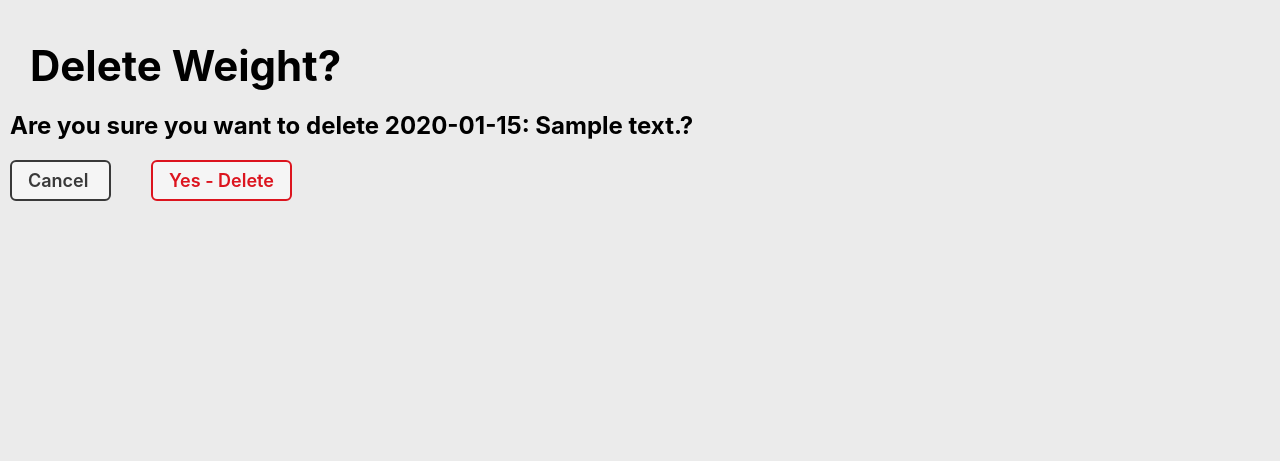
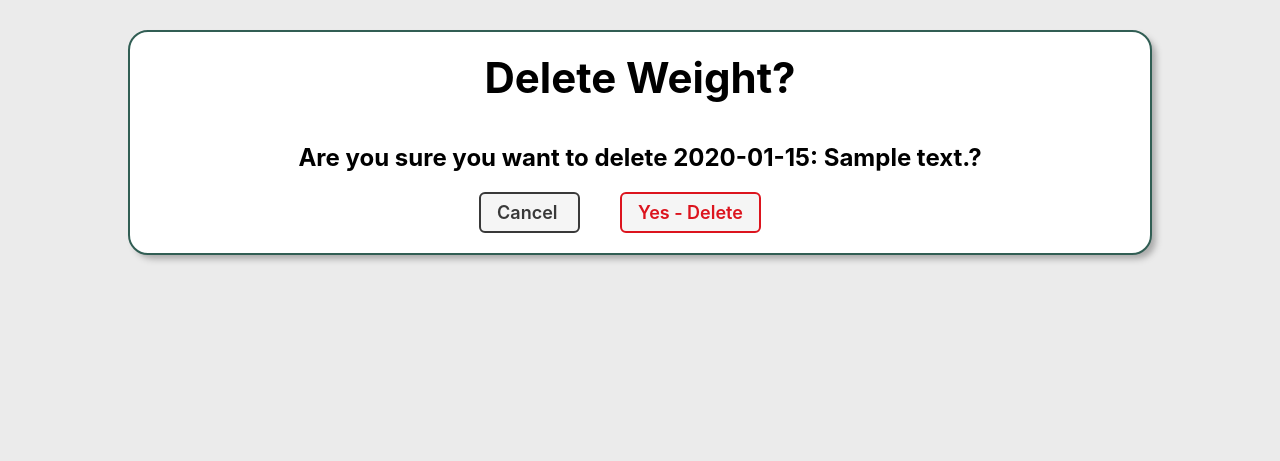
Before and after one commit to crawfordwebdev/wheres_my_dinner, a Django app: page /weight/1/delete/ in a window 1280 px wide. Shown: the part 75-536 px from the top of the page. Run offline with Django 4.2, Linux system fonts and the light colour scheme; a user stored in the database is signed in; tables that the repository leaves empty hold one stand-in row (values such as "Sample post").

Commit message:
updates form styling

```diff
--- a/main_app/static/css/form.css
+++ b/main_app/static/css/form.css
@@ -4,7 +4,7 @@
   width: 100%;
 }
 
-.animal-form-container {
+.animal-form-container, .data-form-container {
   display: flex;
   flex-direction: column;
   align-items: center;
@@ -18,12 +18,22 @@
   max-width: 1024px;
 }
 
+.data-form-container > h2 {
+  padding-left: 15px;
+  padding-right: 15px;
+}
+
+#edit-object {
+  font-size:large;
+}
+
 .form-buttons {
   display: flex;
   flex-direction: row;
   justify-content: flex-end;
   margin: 0 25%;
 }
+
 .form-buttons > .btn {
   margin-right: 10px;
 }
```
